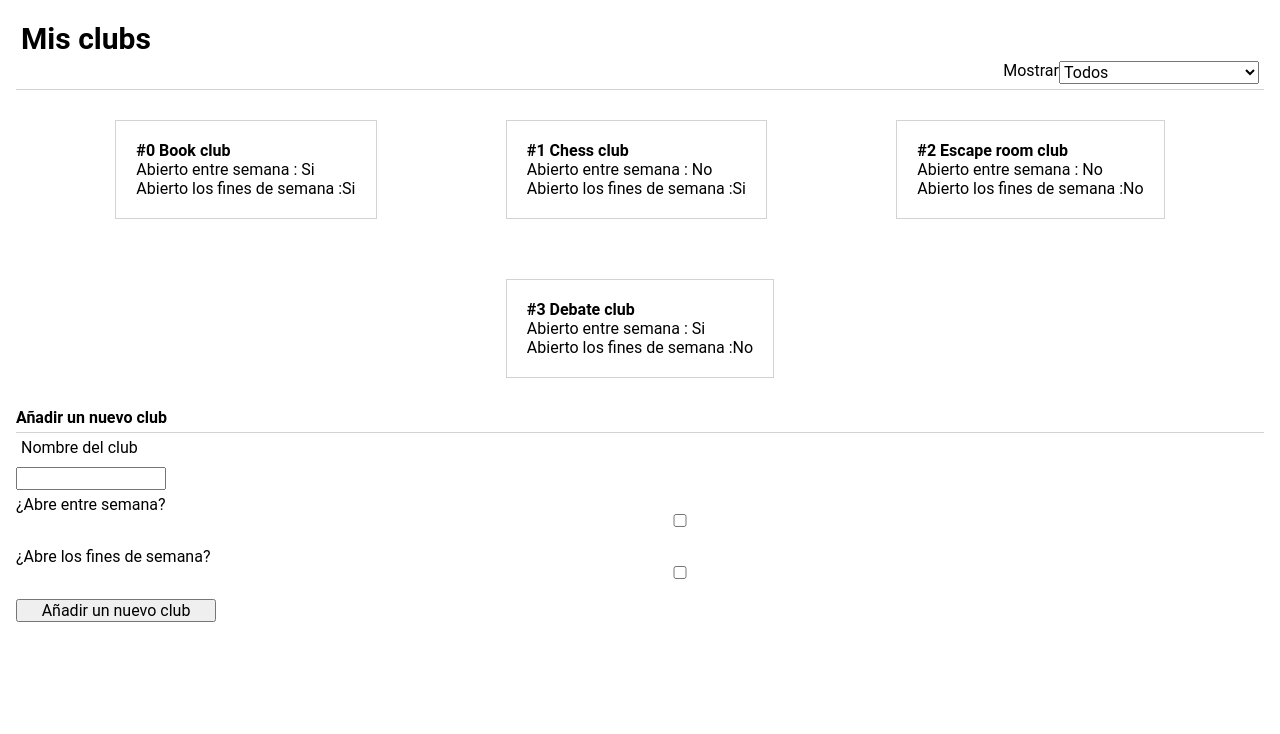
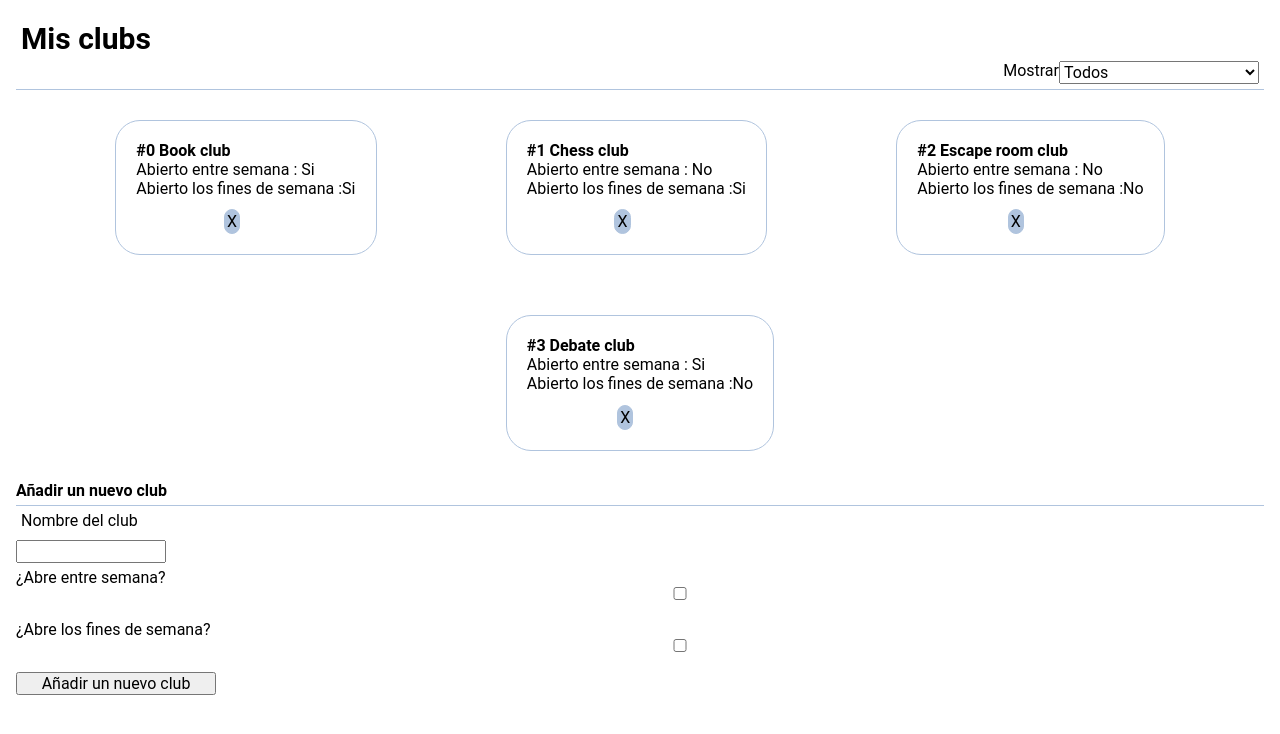
Before and after one commit to Adalab/modulo-3-evaluacion-intermedia-mdanieladla, a React (Create React App) app: page / in a window 1280 px wide. Shown: the top 734 px of the page. Built offline with nearby package versions, Linux system fonts and the light colour scheme.

Commit message:
add styles

```diff
--- a/src/components/App.js
+++ b/src/components/App.js
@@ -8,31 +8,6 @@ function App() {
   const [weekDayOpen, setWeekDayOpen] = useState(false);
   const [weekendOpen, setWeekendOpen] = useState(false);
   const [select, setSelect] = useState('all');
-
-  //Pintar en el HTML las tarjetas
-  const htmlClubsList = clubs
-    .filter((club) => {
-      if (select === 'openOnWeekdays') {
-        return club.openOnWeekdays === true;
-      } else if (select === 'openOnweekend') {
-        return club.openOnWeekend === true;
-      }
-      return true;
-    })
-    .map((oneClub, index) => (
-      <li key={index} className='list__container--li'>
-        <h3>
-          #{index} {oneClub.name}
-        </h3>
-        <p>
-          Abierto entre semana : {oneClub.openOnWeekdays === true ? 'Si' : 'No'}
-        </p>
-        <p>
-          Abierto los fines de semana :
-          {oneClub.openOnWeekend === true ? 'Si' : 'No'}
-        </p>
-      </li>
-    ));
 
   //Coger el valor de los inputs
   const handleChangeClubName = (ev) => {
@@ -64,6 +39,41 @@ function App() {
 
     setClubs([...clubs, newClub]);
   };
+
+  //Borrar clubs
+  const handleDelete = (ev) => {
+    const id = ev.currentTarget.id;
+    clubs.splice(id, 1);
+    setClubs([...clubs]);
+  };
+
+  //Pintar en el HTML las tarjetas
+  const htmlClubsList = clubs
+    .filter((club) => {
+      if (select === 'openOnWeekdays') {
+        return club.openOnWeekdays === true;
+      } else if (select === 'openOnweekend') {
+        return club.openOnWeekend === true;
+      }
+      return true;
+    })
+    .map((oneClub, index) => (
+      <li key={index} className='list__container--li'>
+        <h3>
+          #{index} {oneClub.name}
+        </h3>
+        <p>
+          Abierto entre semana : {oneClub.openOnWeekdays === true ? 'Si' : 'No'}
+        </p>
+        <p>
+          Abierto los fines de semana :
+          {oneClub.openOnWeekend === true ? 'Si' : 'No'}
+        </p>
+        <button className='delete-btn' onClick={handleDelete}>
+          X
+        </button>
+      </li>
+    ));
 
   return (
     <div className='page'>
--- a/src/styles/components/header.scss
+++ b/src/styles/components/header.scss
@@ -1,6 +1,6 @@
 .header {
     font-size: 30px;
-    border-bottom: 1px solid lightgray;
+    border-bottom: 1px solid lightsteelblue;
     padding: 5px;
     &--title{
         font-size: 30px;
--- a/src/styles/components/list.scss
+++ b/src/styles/components/list.scss
@@ -7,12 +7,13 @@
     &--li {
         margin: 30px;
         padding: 20px;
-        border: 1px solid lightgray;
+        border: 1px solid lightsteelblue;
+        border-radius: 25px;
     }
 }
 
 .title--newClub {
-    border-bottom: 1px solid lightgray;
+    border-bottom: 1px solid lightsteelblue;
     padding-bottom: 5px;
 }
 
@@ -35,3 +36,13 @@
         width: 200px;
     }
 }
+
+.delete-btn {
+    margin-top: 5%;
+    margin-left: 40%;
+    margin-right: 30%;
+    border-radius: 25px;
+    padding: 2px;
+    background-color: lightsteelblue;
+    border: 1px solid lightsteelblue;
+}
```
